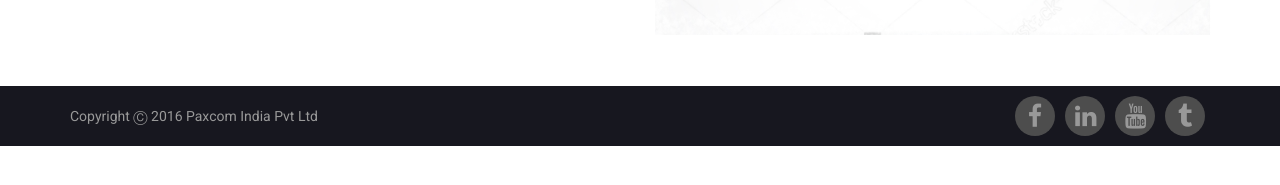
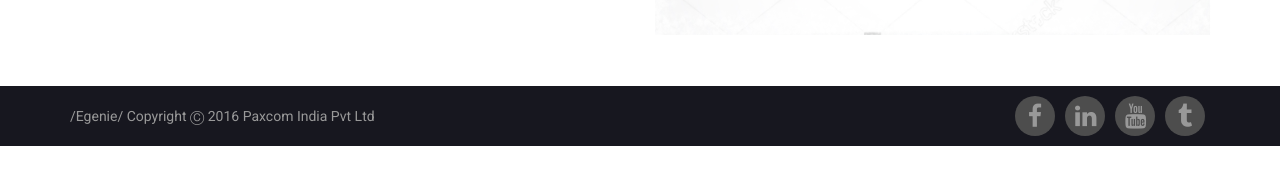
Before and after one commit to paxcom/paxcom.github.io, a Jekyll site: the page built from Egenie/index.html, in a window 1280 px wide. Shown: the part 304-489 px from the top of the page. Built offline with Jekyll 4.4.1, drawn with Linux system fonts in a browser that asks for light colours.

Commit message:
footer.html

```diff
--- a/_includes/footer.html
+++ b/_includes/footer.html
@@ -19,7 +19,7 @@
 
   <div class="container ">
     <div class="row">
-      <div class="col-sm-8 col-xs-12 copyright"> Copyright  	&#9400; 2016 Paxcom India Pvt Ltd </div>
+      <div class="col-sm-8 col-xs-12 copyright"> {{ page.url }} Copyright &#9400; 2016 Paxcom India Pvt Ltd </div>
       <div class="col-sm-4 col-xs-12 text-right">
         <ul class="social-icon">
           <li> <i class="fa fa-facebook"></i></li>
```
